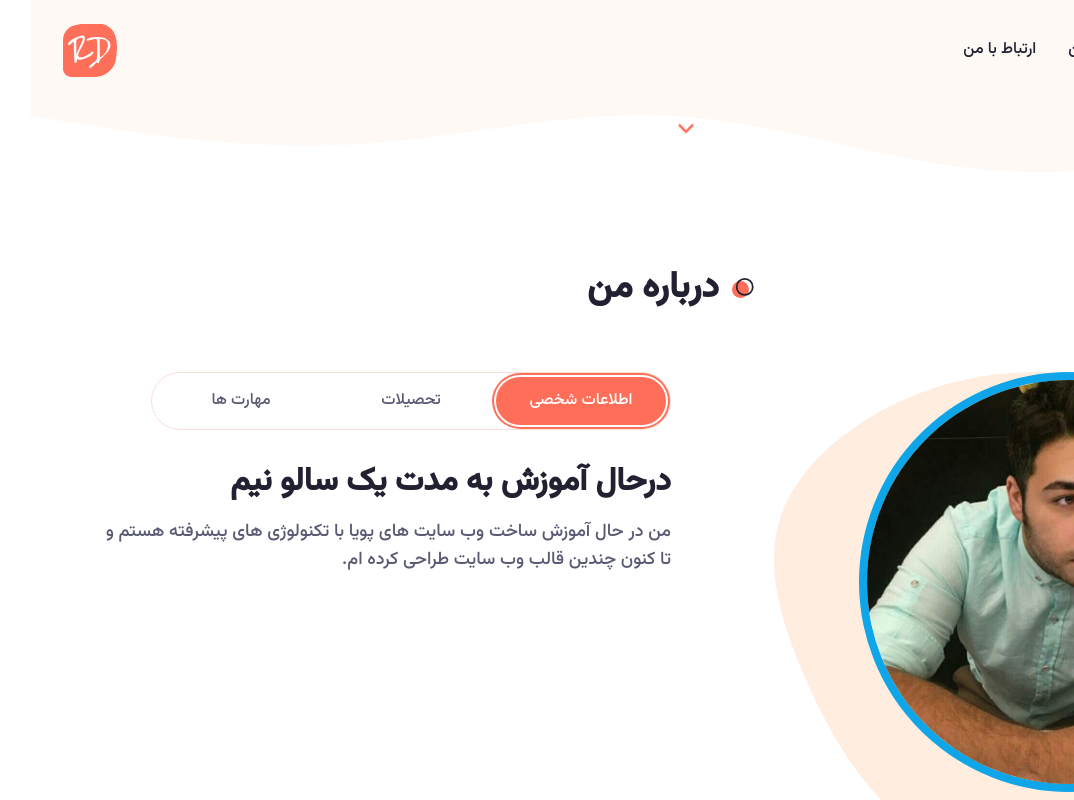
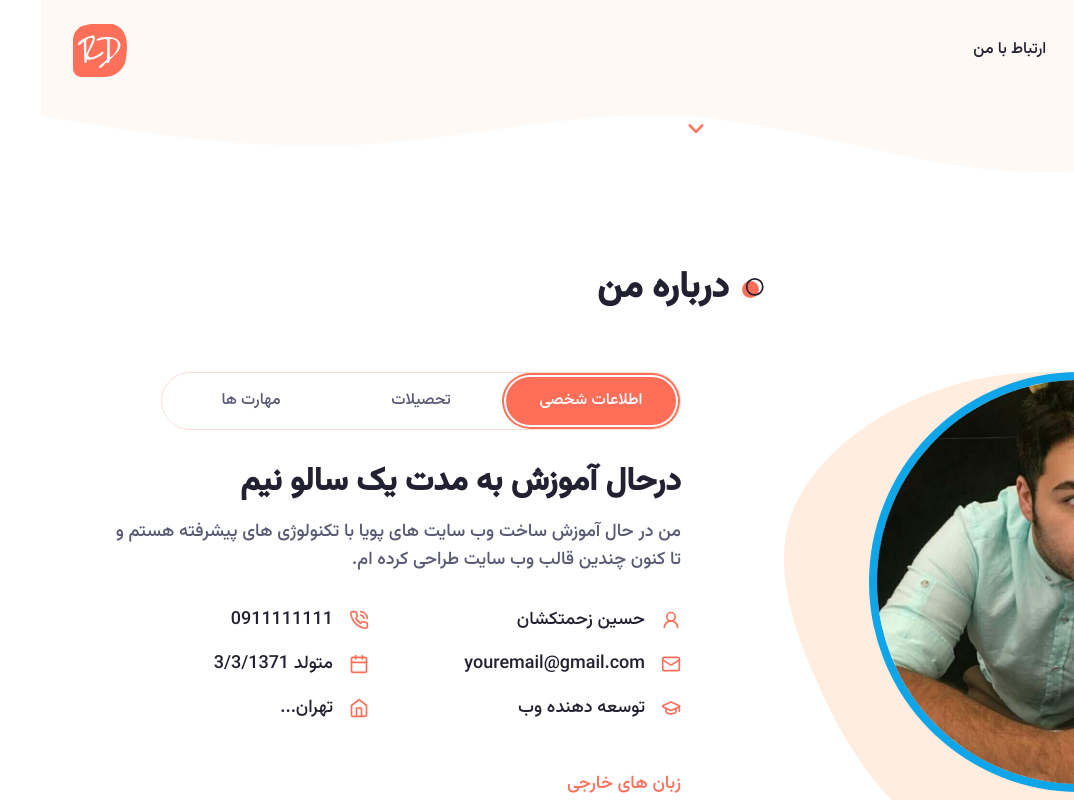
Before and after one commit to Hossein1371za/about-me-website-nextjs14-shadcn-tailwind, a Next.js app: page / in a window 1280 px wide. Both pictures are taken after a click on the tab "اطلاعات شخصی". Shown: the part 601-1401 px from the top of the page, without its empty margins (206-1280 px from the left). Built offline with nearby package versions, Linux system fonts and the light colour scheme.

Commit message:
end of pesonal info

```diff
--- a/components/About.jsx
+++ b/components/About.jsx
@@ -122,6 +122,24 @@ const About = () => {
                       من در حال آموزش ساخت وب سایت های پویا با تکنولوژی های
                       پیشرفته هستم و تا کنون چندین قالب وب سایت طراحی کرده ام.
                     </p>
+                    <div className="grid xl:grid-cols-2 gap-4 mb-12">
+                      {infoData.map((item, index) => {
+                        return (
+                          <div
+                            className="flex items-center gap-x-4 mx-auto xl:mx-0"
+                            key={index}
+                          >
+                            <div className="text-primary">{item.icon}</div>
+                            <div>{item.text}</div>
+                          </div>
+                        );
+                      })}
+                    </div>
+                    <div className="flex flex-col gap-y-2">
+                      <div className="text-primary">زبان های خارجی</div>
+                      <div className="border-b border-border"></div>
+                      <div>انگلیسی, فارسی, آلمانی</div>
+                    </div>
                   </div>
                 </TabsContent>
                 <TabsContent value="qualification">تحصیات</TabsContent>
```
